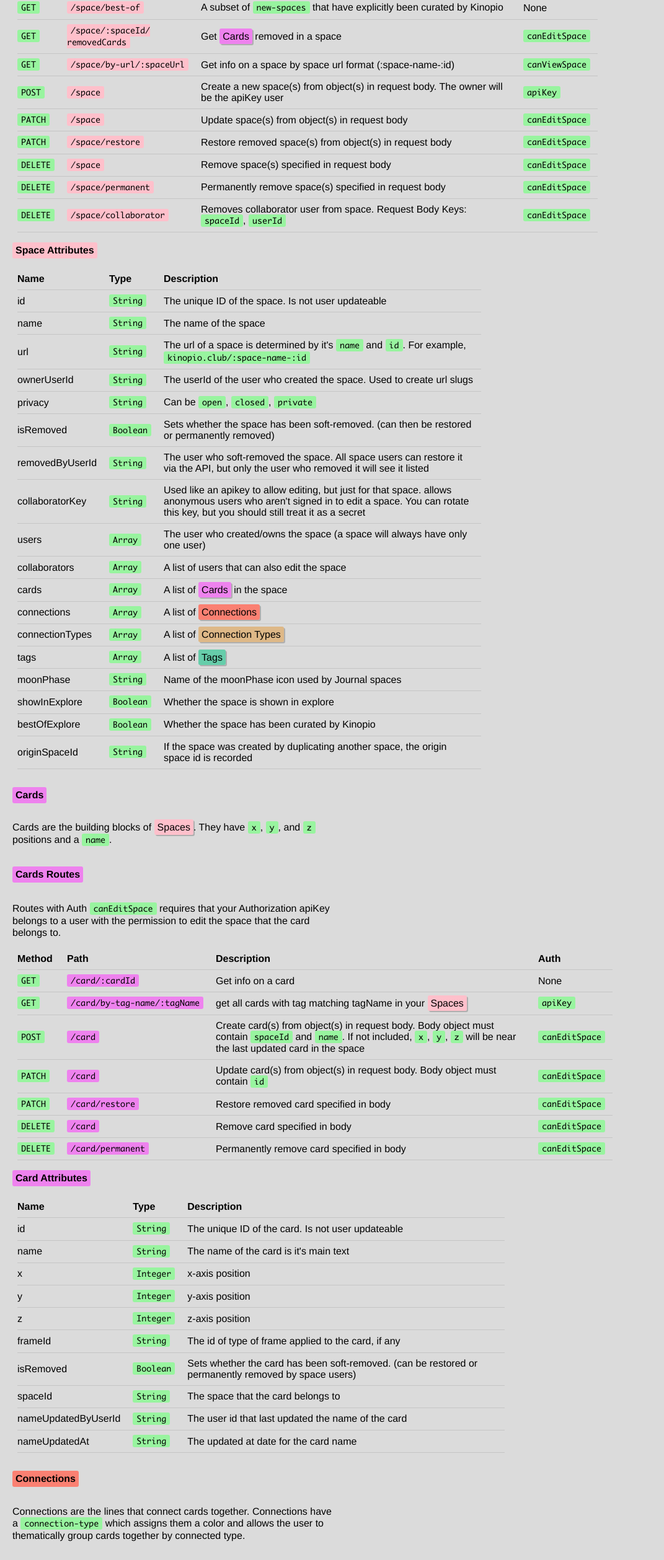
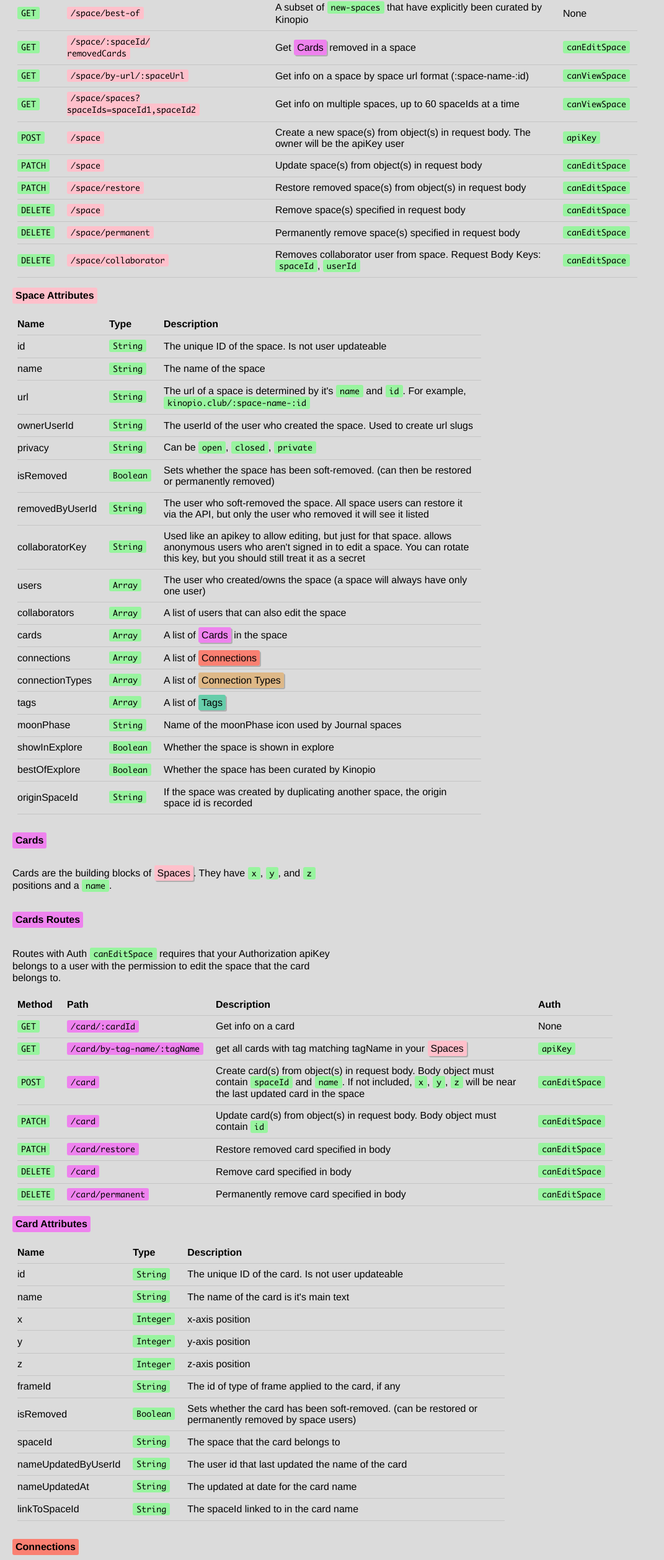
Before and after one commit to kinopio-club/kinopio-help, an Eleventy site: page api/index.md in a window 1280 px wide. Shown: the part 3128-5645 px from the top of the page at 62% size, without its empty margins (0-1071 px from the left). Built offline with nearby package versions, Linux system fonts and the light colour scheme; Eleventy itself is replaced by a stand-in of ours; files that its build step writes are made by us from their sources.

Commit message:
add new route space/spaces and attr card.linkToSpaceId

```diff
--- a/api/index.md
+++ b/api/index.md
@@ -94,6 +94,7 @@
 `GET`    | <code class="spaces">/space/best-of</code>               | A subset of `new-spaces` that have explicitly been curated by Kinopio                     | None
 `GET`    | <code class="spaces">/space/:spaceId/<br>removedCards</code> | Get <a href="#cards" class="badge cards">Cards</a> removed in a space                 | `canEditSpace`
 `GET`    | <code class="spaces">/space/by-url/:spaceUrl</code>      | Get info on a space by space url format (:space-name-:id)                                 | `canViewSpace`
+`GET`    | <code class="spaces">/space/spaces?spaceIds=spaceId1,spaceId2</code> | Get info on multiple spaces, up to 60 spaceIds at a time                      | `canViewSpace`
 `POST`   | <code class="spaces">/space</code>                       | Create a new space(s) from object(s) in request body. The owner will be the apiKey user   | `apiKey`
 `PATCH`  | <code class="spaces">/space</code>                       | Update space(s) from object(s) in request body                                            | `canEditSpace`
 `PATCH`  | <code class="spaces">/space/restore</code>               | Restore removed space(s)  from object(s) in request body                                  | `canEditSpace`
@@ -158,6 +159,7 @@
 spaceId               | `String`  | The space that the card belongs to
 nameUpdatedByUserId   | `String`  | The user id that last updated the name of the card
 nameUpdatedAt         | `String`  | The updated at date for the card name
+linkToSpaceId         | `String`  | The spaceId linked to in the card name
 
 <a class="anchor" data-section="🍆" name="connections"></a>
 <h2 class="connections">Connections</h2>
```
